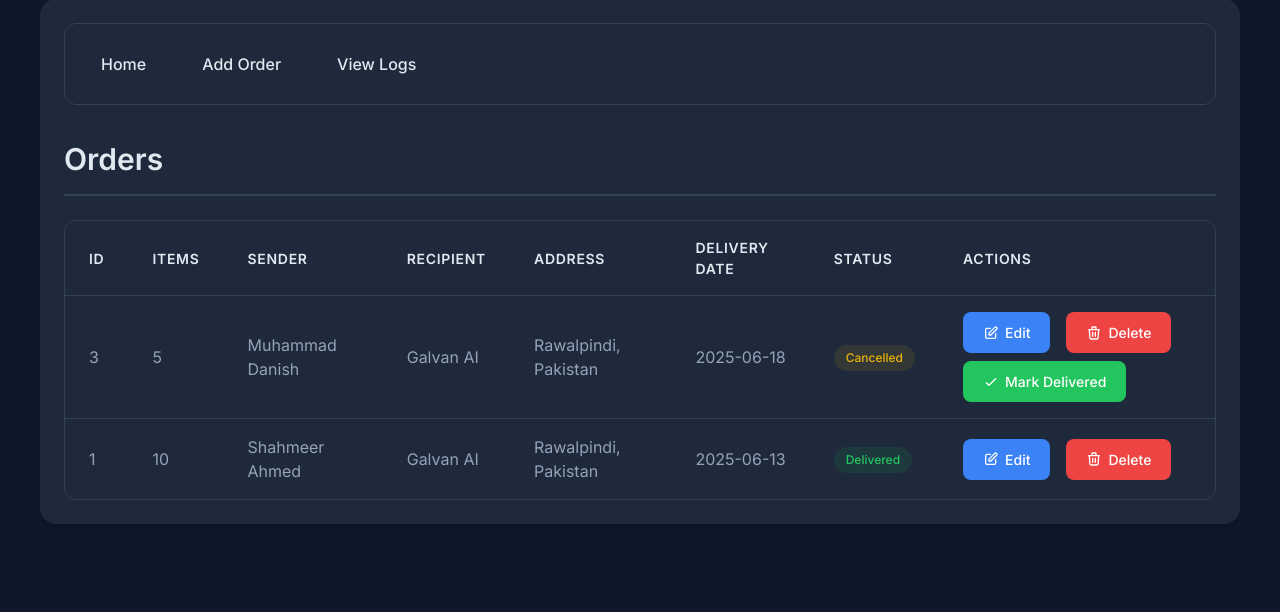
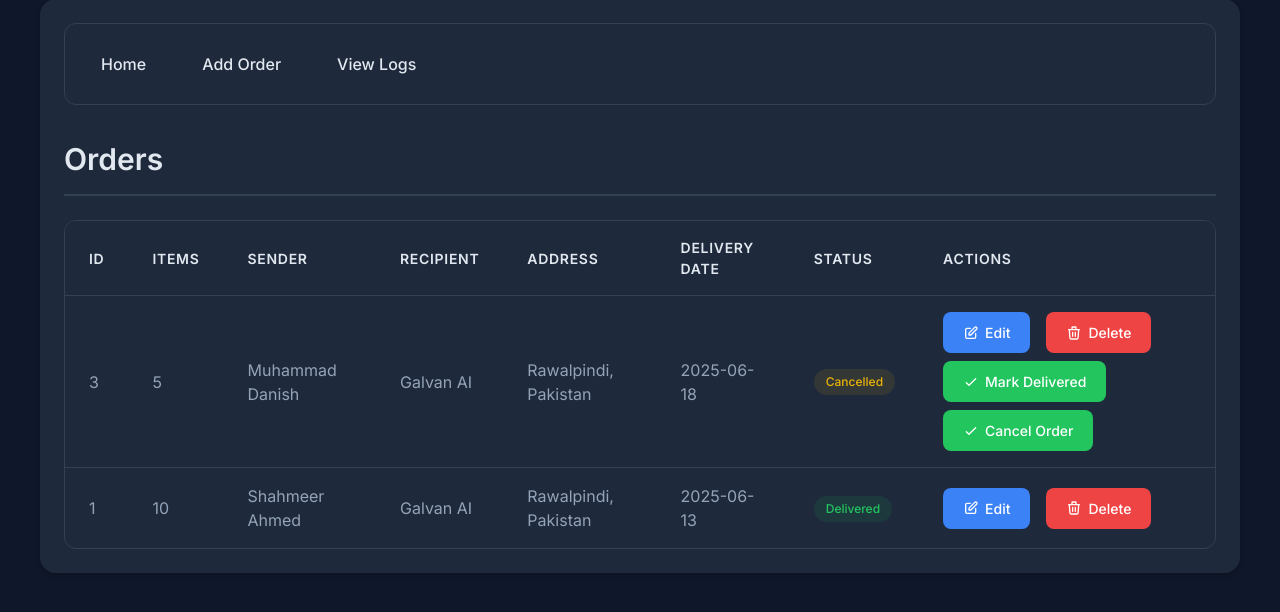
Before and after one commit to shahmeerahmed486/flask-order-system, a Flask app: page / in a window 1280 px wide. Shown: the part 17-629 px from the top of the page. Run offline with Flask 3, Linux system fonts and the light colour scheme; data comes from the database, SQL or seed files in the repository; both versions use the stored data as it was after the commit.

Commit message:
Update: added cancel functionality

```diff
--- a/app.py
+++ b/app.py
@@ -146,6 +146,17 @@ def mark_delivered(order_id):
     flash('Order marked as delivered!')
     return redirect(url_for('index'))
 
+@app.route('/cancel_order/<int:order_id>')
+def cancel_order(order_id):
+    conn= sqlite3.connect('orders.db')
+    c=conn.cursor()
+    c.execute('UPDATE orders SET status = ? WHERE id = ?', ('Cancelled', order_id))
+    conn.commit()
+    conn.close()
+    log_action('cancelled', order_id, 'System')
+    flash('Order has been cancelled')
+    return redirect(url_for('index'))
+
 @app.route('/logs')
 def view_logs():
     conn = sqlite3.connect('orders.db')
--- a/templates/index.html
+++ b/templates/index.html
@@ -56,6 +56,14 @@
                         Mark Delivered
                     </a>
                     {% endif %}
+                    {% if order[6] != 'Delivered' %}
+                    <a href="{{ url_for('cancel_order', order_id=order[0]) }}" class="btn btn-success">
+                        <svg class="btn-icon" fill="none" stroke="currentColor" viewBox="0 0 24 24">
+                            <path stroke-linecap="round" stroke-linejoin="round" stroke-width="2" d="M5 13l4 4L19 7" />
+                        </svg>
+                        Cancel Order
+                    </a>
+                    {% endif %}
                 </div>
             </td>
         </tr>
```
Also changed, not shown: orders.db.
